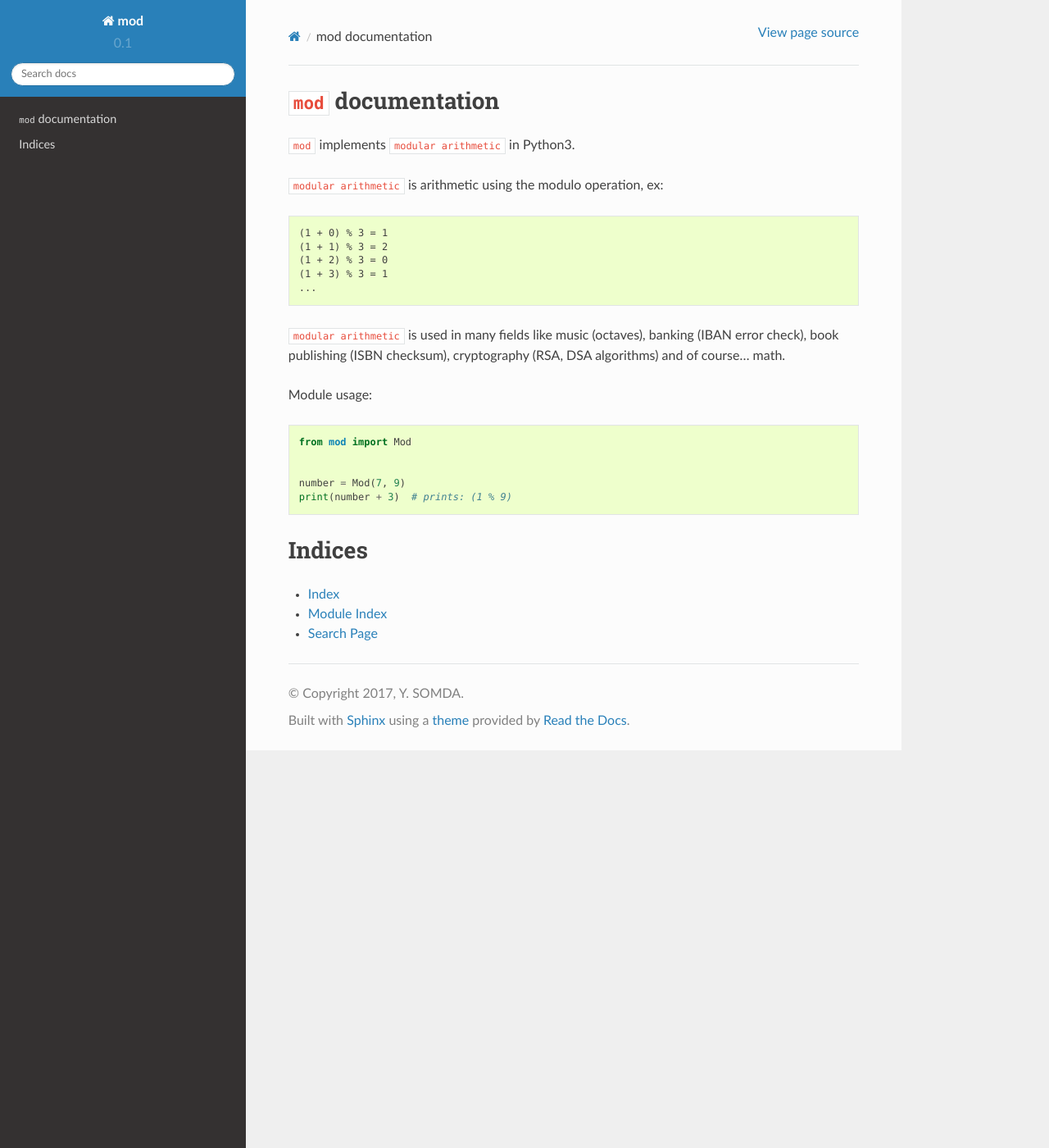
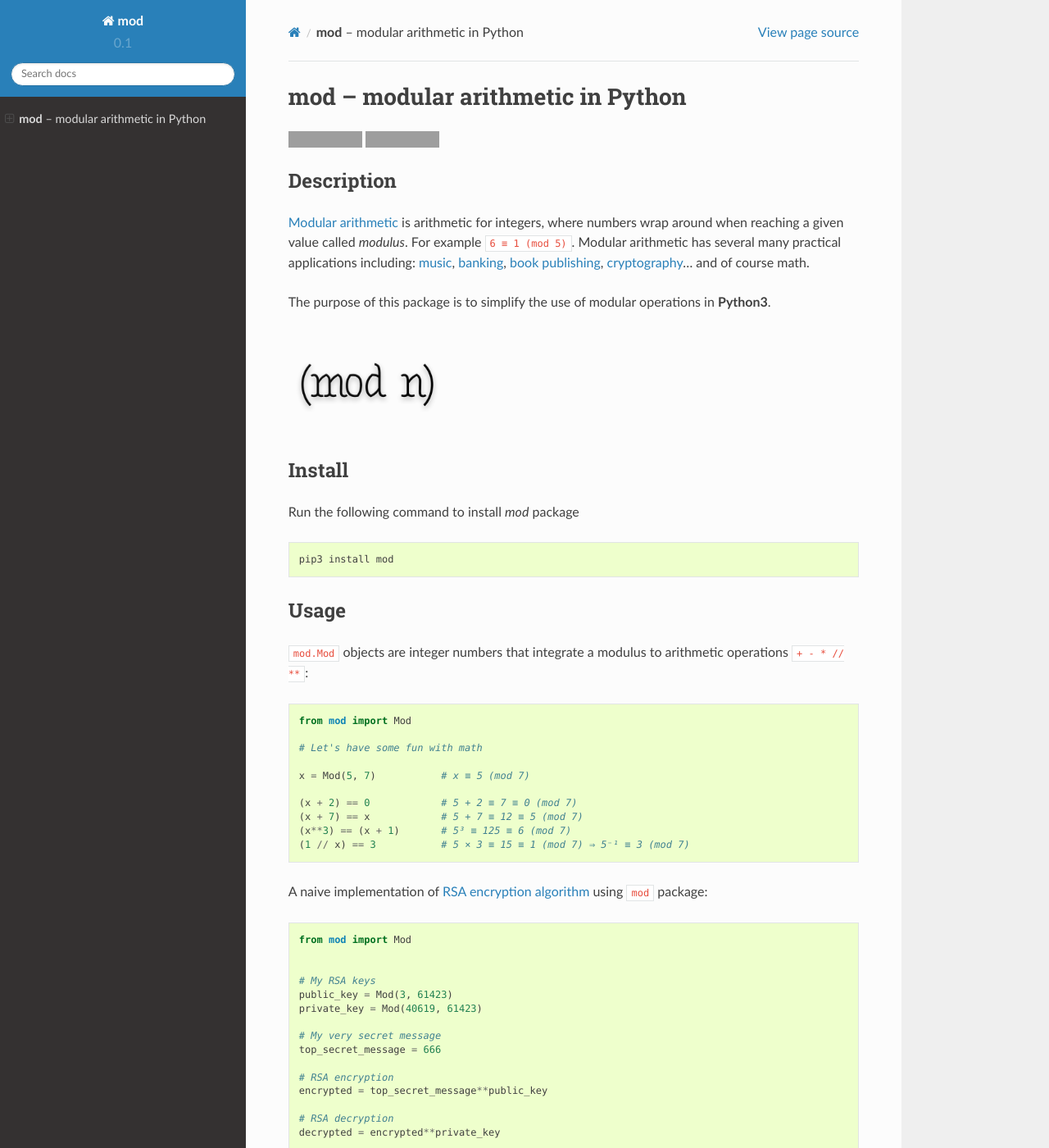
Before and after one commit to yoeo/mod, a Sphinx documentation site: the page built from docs/index.rst, in a window 1280 px wide and 1400 px high. Shown: the whole window at 82% size. Built offline with Sphinx 7.4.7 and the Read the Docs theme 2.0.0, drawn with Linux system fonts in a browser that asks for light colours; some of the changed text lies outside the part shown; grey boxes are pictures that could not be loaded.

Commit message:
Update documentation

```diff
--- a/docs/index.rst
+++ b/docs/index.rst
@@ -1,39 +1,114 @@
-``mod`` documentation
-==========================
+.. toctree::
+   :maxdepth: 2
+   :caption: Contents:
 
-``mod`` implements ``modular arithmetic`` in Python3.
+**mod** -- modular arithmetic in Python
+=======================================
 
-``modular arithmetic`` is arithmetic using the modulo operation, ex:
+.. image:: https://travis-ci.org/yoeo/mod.svg?branch=master
+  :target: https://github.org/yoeo/mod
+  :alt: Build Status
 
-.. code-block:: text
+.. image:: https://readthedocs.org/projects/mod/badge/?version=latest
+  :target: http://mod.readthedocs.io/en/latest/?badge=latest
+  :alt: Documentation Status
 
-  (1 + 0) % 3 = 1
-  (1 + 1) % 3 = 2
-  (1 + 2) % 3 = 0
-  (1 + 3) % 3 = 1
-  ...
 
-``modular arithmetic`` is used in many fields like music (octaves),
-banking (IBAN error check), book publishing (ISBN checksum),
-cryptography (RSA, DSA algorithms)
-and of course... math.
+Description
+-----------
 
-Module usage:
+`Modular arithmetic <https://en.wikipedia.org/wiki/Modular_arithmetic>`_
+is arithmetic for integers, where numbers wrap around
+when reaching a given value called `modulus`.
+For example ``6 ≡ 1 (mod 5)``.
+Modular arithmetic has several many practical applications including:
+`music <https://en.wikipedia.org/wiki/Octave>`_,
+`banking <https://en.wikipedia.org/wiki/International_Bank_Account_Number#Check_digits>`_,
+`book publishing <https://en.wikipedia.org/wiki/International_Standard_Book_Number#Check_digits>`_,
+`cryptography <https://en.wikipedia.org/wiki/RSA_%28cryptosystem%29>`_...
+and of course math.
+
+The purpose of this package is to simplify
+the use of modular operations in **Python3**.
+
+.. image:: _static/images/mod.png
+
+Install
+-------
+
+Run the following command to install `mod` package
+
+.. code-block:: bash
+
+  pip3 install mod
+
+Usage
+-----
+
+``mod.Mod`` objects are integer numbers that integrate a modulus
+to arithmetic operations ``+ - * // **``:
+
+.. code-block:: python
+
+  from mod import Mod
+
+  # Let's have some fun with math
+
+  x = Mod(5, 7)           # x ≡ 5 (mod 7)
+
+  (x + 2) == 0            # 5 + 2 ≡ 7 ≡ 0 (mod 7)
+  (x + 7) == x            # 5 + 7 ≡ 12 ≡ 5 (mod 7)
+  (x**3) == (x + 1)       # 5³ ≡ 125 ≡ 6 (mod 7)
+  (1 // x) == 3           # 5 × 3 ≡ 15 ≡ 1 (mod 7) ⇒ 5⁻¹ ≡ 3 (mod 7)
+
+A naive implementation of
+`RSA encryption algorithm <https://en.wikipedia.org/wiki/RSA_%28cryptosystem%29#Encryption>`_
+using ``mod`` package:
 
 .. code-block:: python
 
   from mod import Mod
 
 
-  number = Mod(7, 9)
-  print(number + 3)  # prints: (1 % 9)
+  # My RSA keys
+  public_key = Mod(3, 61423)
+  private_key = Mod(40619, 61423)
 
-.. toctree::
-   :maxdepth: 2
-   :caption: Contents:
+  # My very secret message
+  top_secret_message = 666
+
+  # RSA encryption
+  encrypted = top_secret_message**public_key
+
+  # RSA decryption
+  decrypted = encrypted**private_key
+
+  # My secret message have been correctly encrypted and decrypted :-)
+  assert decrypted == top_secret_message
+
+.. note::
+
+  * ``Mod`` is based on integer modulo operation ``%``, not ``math.fmod``
+  * the result of an operation between a ``Mod`` and an ``int`` is a ``Mod``
+  * the result of an operation between a ``Mod`` and a ``float`` is a ``float``
+
+Package documentation ``mod.Mod``
+---------------------------------
+
+.. autoclass:: mod.Mod
+  :members:
+
+Links
+-----
+
+* `mod` package documentation located at http://mod.readthedocs.io/en/latest/
+* `mod` Python package available at https://pypi.python.org/pypi/mod
+* `mod` source code repository: https://github.com/yoeo/mod
+
+**mod** — Copyright (c) 2017 Y. SOMDA, `MIT License <https://github.com/yoeo/mod/blob/master/LICENSE>`_
 
 Indices
-=======
+-------
 
 * :ref:`genindex`
 * :ref:`modindex`
```
Also changed, not shown: README.md (+67 -27 lines), docs/_static/images/mod.png, docs/_static/images/mod_.png (added), 1 other file.
